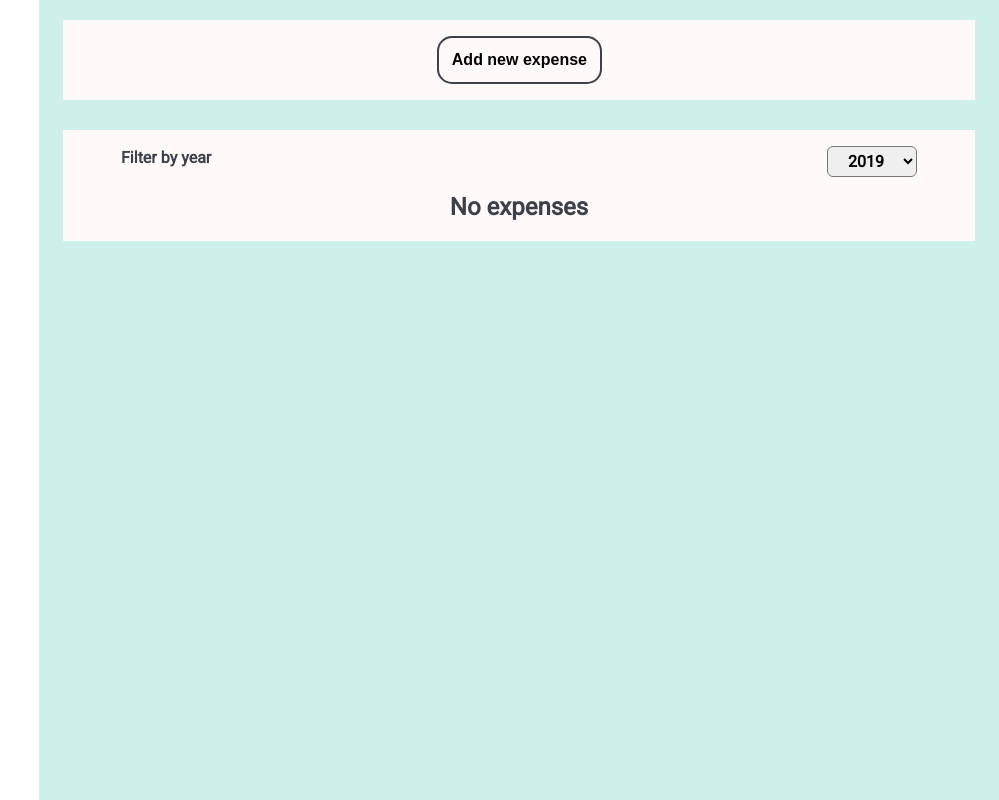
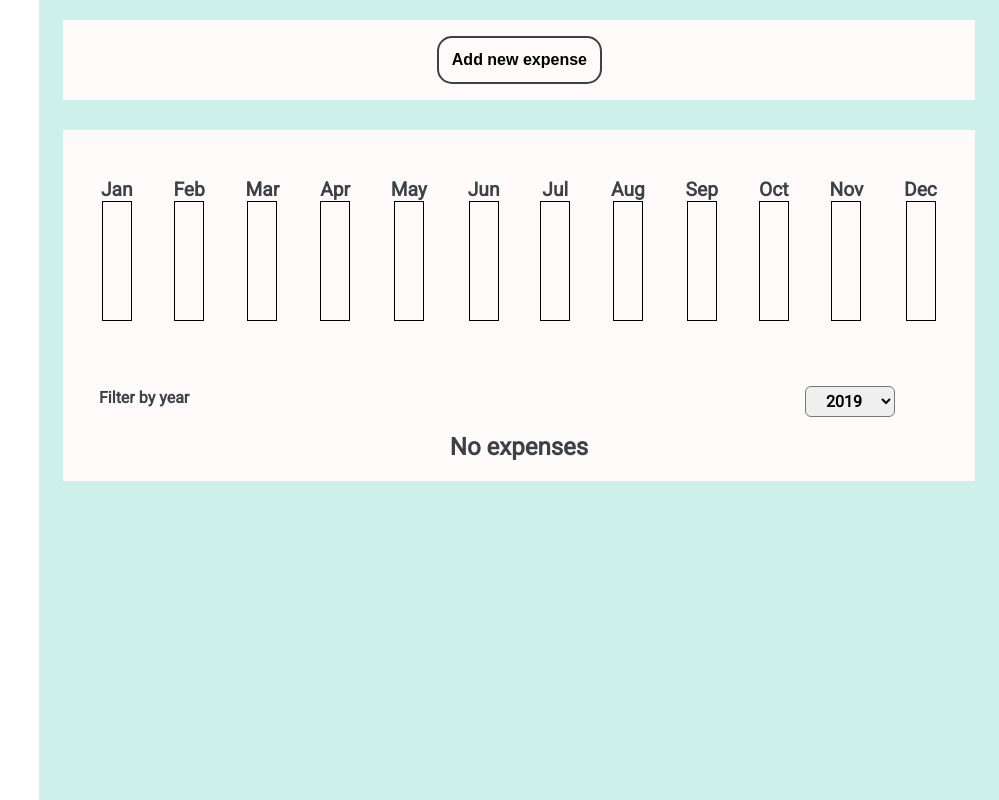
Before and after one commit to kocynko/expenses, a React (Create React App) app: page / in a window 1280 px wide. Shown: the whole page, without its empty margins (281-1280 px from the left). Built offline with nearby package versions, Linux system fonts and the light colour scheme.

Commit message:
finished version

```diff
--- /dev/null
+++ b/src/components/Chart/Chart.css
@@ -0,0 +1,8 @@
+.chart {
+  display: flex;
+  justify-content: space-between;
+  align-items: center;
+  height: 15em;
+  width: 95%;
+  margin: 0 auto;
+}
--- /dev/null
+++ b/src/components/Chart/Chart.js
@@ -0,0 +1,23 @@
+import React from 'react';
+import ChartBar from './ChartBar';
+import './Chart.css';
+const Chart = (props) => {
+  const dataPointValues = props.dataPoints.map((dataPoint) => {
+    return dataPoint.value;
+  });
+  const totalMaximum = [...dataPointValues].reduce((a, b) => a + b, 0);
+  return (
+    <div className="chart">
+      {props.dataPoints.map((dataPoint) => (
+        <ChartBar
+          key={dataPoint.label}
+          value={dataPoint.value}
+          maxValue={totalMaximum}
+          label={dataPoint.label}
+        />
+      ))}
+    </div>
+  );
+};
+
+export default Chart;
--- /dev/null
+++ b/src/components/Chart/ChartBar.css
@@ -0,0 +1,26 @@
+.chart-bar__inner {
+  border: 1px solid black;
+  width: 30px;
+  height: 50%;
+  display: flex;
+  flex-direction: column;
+  justify-content: flex-end;
+}
+
+.chart-bar {
+  height: 100%;
+  display: flex;
+  flex-direction: column;
+  align-items: center;
+  justify-content: center;
+}
+.chart-bar__fill {
+  background-color: #3c4048;
+  transition: all 0.5s ease-in-out;
+}
+
+.chart-bar__label {
+  font-weight: bold;
+  font-size: 1.2rem;
+  text-align: center;
+}
--- /dev/null
+++ b/src/components/Chart/ChartBar.js
@@ -0,0 +1,22 @@
+import React from 'react';
+import './ChartBar.css';
+const ChartBar = (props) => {
+  let barFillHeight = '0%';
+
+  if (props.maxValue > 0) {
+    barFillHeight = Math.round((props.value / props.maxValue) * 100) + '%';
+  }
+  return (
+    <div className="chart-bar">
+      <div className="chart-bar__label">{props.label}</div>
+      <div className="chart-bar__inner">
+        <div
+          className="chart-bar__fill"
+          style={{ height: barFillHeight }}
+        ></div>
+      </div>
+    </div>
+  );
+};
+
+export default ChartBar;
--- /dev/null
+++ b/src/components/Expenses/ExpenseChart.js
@@ -0,0 +1,25 @@
+import React from 'react';
+import Chart from '../Chart/Chart';
+
+const ExpenseChart = (props) => {
+  const chartDataPoints = [
+    { label: 'Jan', value: 0 },
+    { label: 'Feb', value: 0 },
+    { label: 'Mar', value: 0 },
+    { label: 'Apr', value: 0 },
+    { label: 'May', value: 0 },
+    { label: 'Jun', value: 0 },
+    { label: 'Jul', value: 0 },
+    { label: 'Aug', value: 0 },
+    { label: 'Sep', value: 0 },
+    { label: 'Oct', value: 0 },
+    { label: 'Nov', value: 0 },
+    { label: 'Dec', value: 0 },
+  ];
+  for (const expense of props.expenses) {
+    const expenseMonth = expense.date.getMonth();
+    chartDataPoints[expenseMonth].value += expense.amount;
+  }
+  return <Chart dataPoints={chartDataPoints} />;
+};
+export default ExpenseChart;
--- a/src/components/Expenses/ExpenseFilter.css
+++ b/src/components/Expenses/ExpenseFilter.css
@@ -17,3 +17,7 @@
   font-weight: bold;
   border-radius: 6px;
 }
+
+.expenses-filter {
+  margin: 0;
+}
--- a/src/components/Expenses/Expenses.js
+++ b/src/components/Expenses/Expenses.js
@@ -3,6 +3,7 @@
 import ExpenseFilter from './ExpenseFilter';
 import { useState } from 'react';
 import ExpensesList from './ExpensesList';
+import ExpenseChart from './ExpenseChart';
 
 function Expenses(props) {
   const [filterYear, setFilterYear] = useState('');
@@ -17,6 +18,7 @@
 
   return (
     <Card className="expenses">
+      <ExpenseChart expenses={filteredExpenses} />
       <ExpenseFilter onFilter={onFilterHandler} filterYear={filterYear} />
       <ExpensesList items={filteredExpenses} />
     </Card>
--- a/src/components/NewExpense/ExpenseForm.css
+++ b/src/components/NewExpense/ExpenseForm.css
@@ -1,10 +1,9 @@
 .new-expense__controls {
   display: flex;
   align-items: center;
-  justify-content: centers;
+  justify-content: center;
   gap: 10px 30px;
   flex-wrap: wrap;
-  width: 100%;
 }
 
 .new-expense__control input {
--- a/src/components/NewExpense/ExpenseForm.js
+++ b/src/components/NewExpense/ExpenseForm.js
@@ -31,7 +31,7 @@
 
     const enteredData = {
       title: userInput.titleInput,
-      amount: userInput.amountInput,
+      amount: +userInput.amountInput,
       date: new Date(userInput.dateInput),
     };
     props.onSaveExpenseData(enteredData);
```
